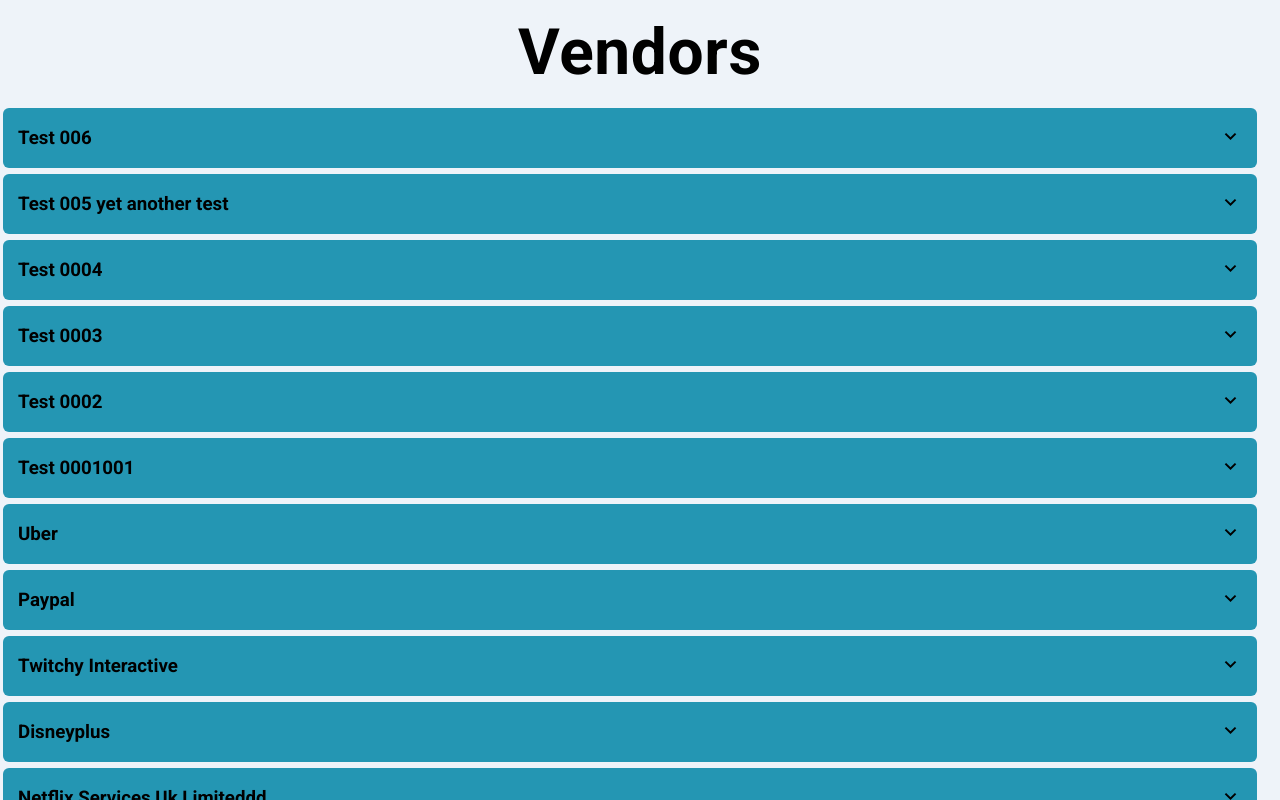
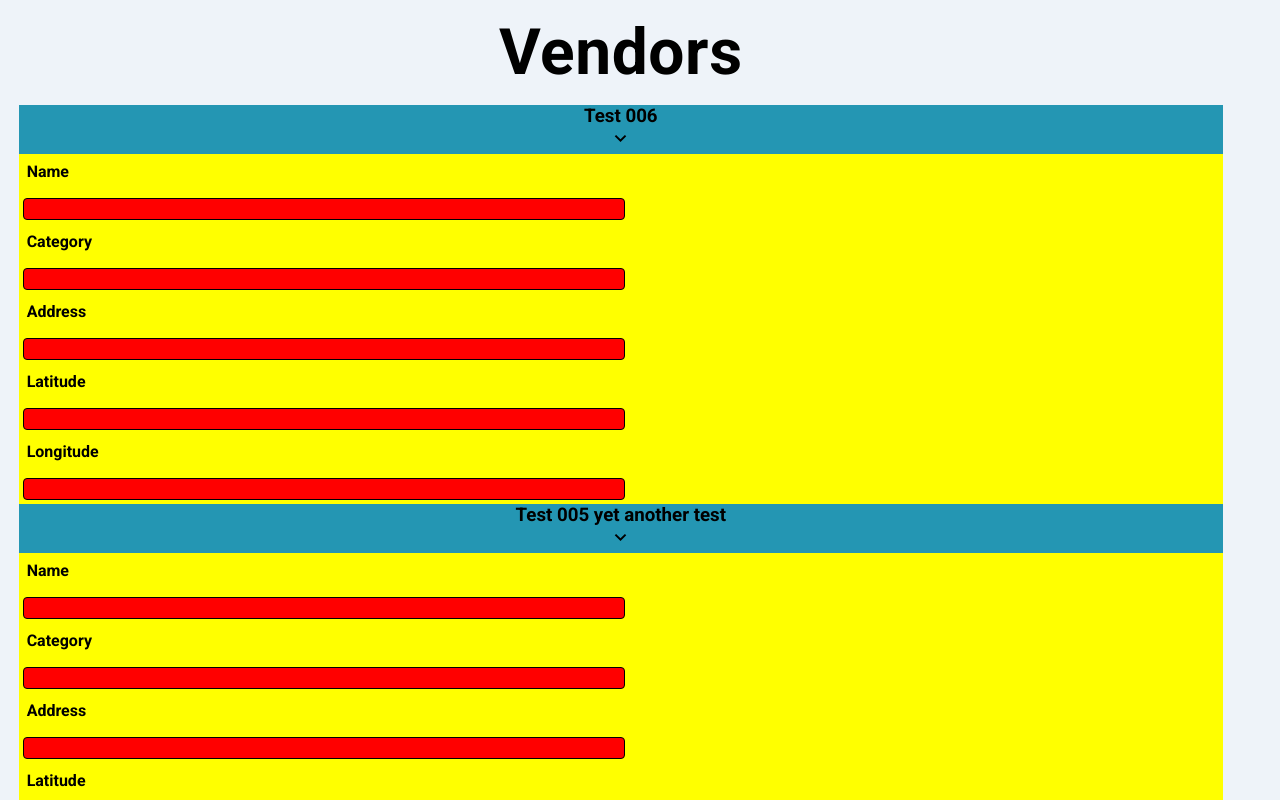
Before and after one commit to lukanogaj/vendor, a React (Create React App) app: page / in a window 1280 px wide. Shown: the top 800 px of the page. Built offline with nearby package versions, Linux system fonts and the light colour scheme.

Commit message:
return-accordion

```diff
--- a/src/App.css
+++ b/src/App.css
@@ -8,11 +8,12 @@
 }
 
 body {
-	/* display: flex;
-	justify-content: space-around;
+	display: flex;
+	justify-content: space-between;
 	align-items: centre;
+	align-content: center;
 	width: 100vw;
-	height: 100vh; */
+	height: 100vh;
 	font-family: "Roboto", sans-serif;
 	background-color: #eef3f9;
 }
--- a/src/components/AccordionCard/index.jsx
+++ b/src/components/AccordionCard/index.jsx
@@ -57,6 +57,7 @@
 						<div>
 							{activeIndex === card.vendor_id ? <ChevronUp /> : <ChevronDown />}
 						</div>
+						<AccordionItem />
 					</div>
 				))}
 			</div>
--- a/src/components/AccordionCard/index.module.scss
+++ b/src/components/AccordionCard/index.module.scss
@@ -2,8 +2,6 @@
 	display: flex;
 	justify-content: space-between;
 	align-content: center;
-	// align-items: center;
-	// text-align: center;
 	flex-direction: column;
 	width: 100%;
 	// height: 100%;
@@ -14,22 +12,26 @@
 		justify-content: space-between;
 		flex-direction: column;
 		text-align: center;
-
+		align-items: center;
+		align-content: center;
+		width: 97%;
 		.accordionCard {
-			display: flex;
 			background-color: #2496b3;
-			justify-content: space-between;
-			text-align: center;
-			align-items: center;
-			align-content: center;
-			width: 98%;
-			height: 60px;
-			margin: 3px;
-			// margin-left: 18px;
-			padding: 0 15px 0 15px;
-			cursor: pointer;
-			// overflow: hidden;
-			border-radius: 6px;
+			width: 97%;
+			// display: flex;
+			// background-color: #2496b3;
+			// justify-content: space-between;
+			// text-align: center;
+			// align-items: center;
+			// align-content: center;
+			// width: 98%;
+			// height: 60px;
+			// margin: 3px;
+			// // margin-left: 18px;
+			// padding: 0 15px 0 15px;
+			// cursor: pointer;
+			// // overflow: hidden;
+			// border-radius: 6px;
 		}
 	}
 
--- a/src/components/AccordionItem/index.jsx
+++ b/src/components/AccordionItem/index.jsx
@@ -5,9 +5,8 @@
 //Accordion component the one is not visible
 const AccordionItem = () => {
 	return (
-		<div
-		>
-			<label htmlFor="myInput">Name</label>
+		<div className={styles.accordionItem}>
+			<label type="text">Name</label>
 			<input type="text" />
 			<label htmlFor="">Category</label>
 			<input type="text" />
--- a/src/components/AccordionItem/index.module.scss
+++ b/src/components/AccordionItem/index.module.scss
@@ -4,10 +4,10 @@
 	justify-content: center;
 	max-height: 350px;
 	transition: max-height 5s ease-out;
-	width: 98%;
+	width: 100%;
 	background-color: yellow;
 	// overflow: hidden;
-	border-radius: 4px;
+	// border-radius: 4px;
 
 	&.animated {
 		max-height: 350px;
```
